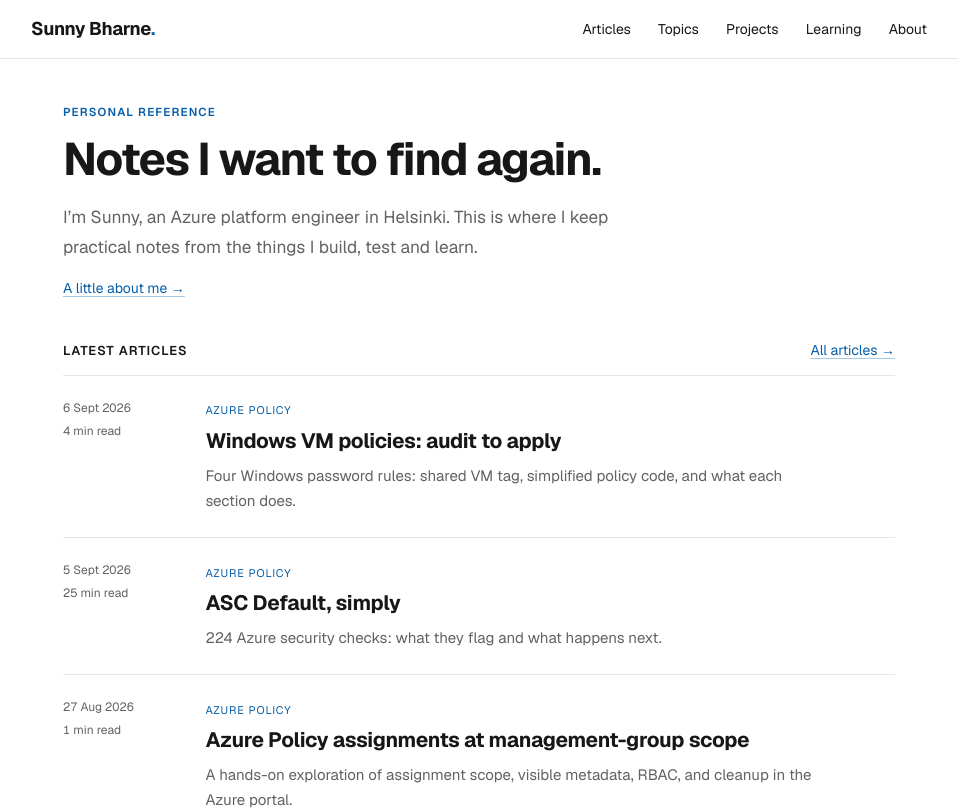
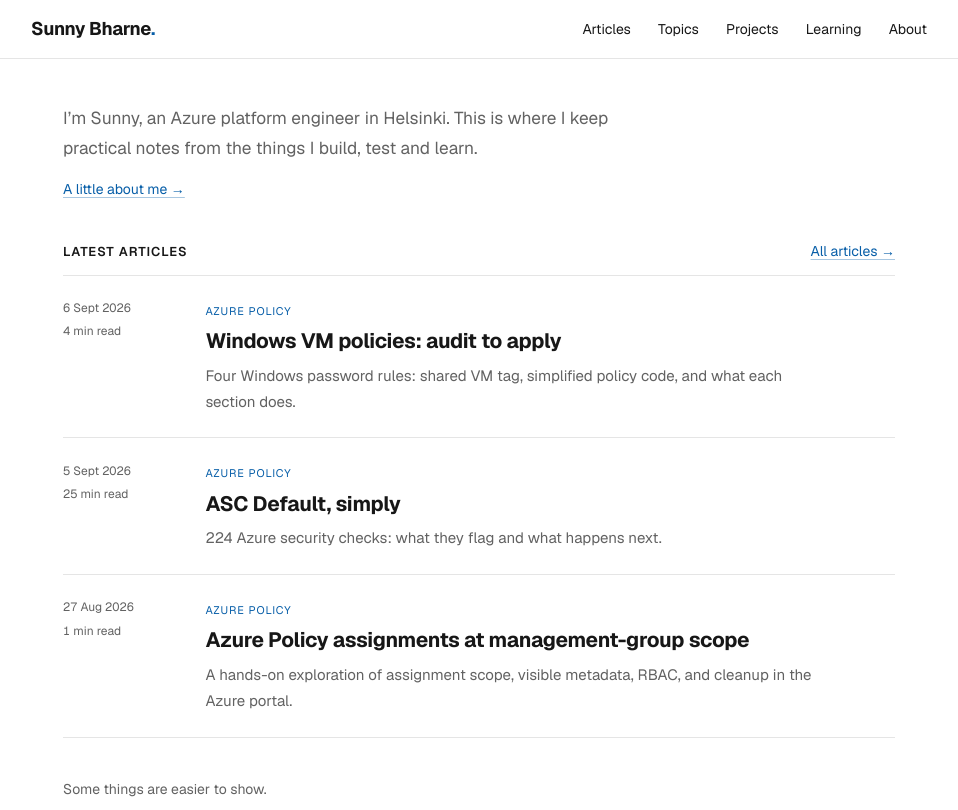
Before and after one commit to sunnybharne/sunnybharne, a Next.js app: page / in a window 1280 px wide. Shown: the top 810 px of the page, without its empty margins (161-1119 px from the left). Built offline with nearby package versions, Linux system fonts and the light colour scheme.

Commit message:
Remove homepage reference heading

```diff
--- a/app/globals.css
+++ b/app/globals.css
@@ -46,7 +46,7 @@ h1, .article-title { font-family: var(--font-geist-sans), Arial, sans-serif; fon
 .eyebrow { color: var(--accent); font-size: .72rem; font-weight: 600; letter-spacing: .1em; text-transform: uppercase; margin-bottom: .75rem; }
 .home-intro { padding: 0 0 2.4rem; max-width: 43rem; }
 .home-intro h1 { font-size: clamp(2.15rem, 5vw, 2.85rem); line-height: 1.13; }
-.home-intro > p:not(.eyebrow) { color: var(--muted); max-width: 37rem; margin: 1.1rem 0 .8rem; font-size: 1.08rem; line-height: 1.75; }
+.home-intro > p:not(.eyebrow) { color: var(--muted); max-width: 37rem; margin: 0 0 .8rem; font-size: 1.08rem; line-height: 1.75; }
 .text-link, .article-backlink, .back-link { color: var(--accent); font-size: .875rem; text-decoration: underline; text-decoration-color: color-mix(in srgb, var(--accent) 35%, transparent); }
 .text-link:hover, .article-backlink:hover, .back-link:hover { text-decoration-color: currentColor; }
 .section-heading { display: flex; align-items: baseline; justify-content: space-between; flex-wrap: wrap; gap: .6rem 1rem; margin-bottom: .8rem; }
--- a/app/page.tsx
+++ b/app/page.tsx
@@ -6,9 +6,7 @@ export default async function HomePage() {
   const articles = await getArticles();
   return (
     <div className="page-shell home-page">
-      <section className="home-intro" aria-labelledby="intro-title">
-        <p className="eyebrow">Personal reference</p>
-        <h1 id="intro-title">Notes I want to find again.</h1>
+      <section className="home-intro" aria-label="Introduction">
         <p>I’m Sunny, an Azure platform engineer in Helsinki. This is where I keep practical notes from the things I build, test and learn.</p>
         <Link href="/about/" className="text-link">A little about me →</Link>
       </section>
```
